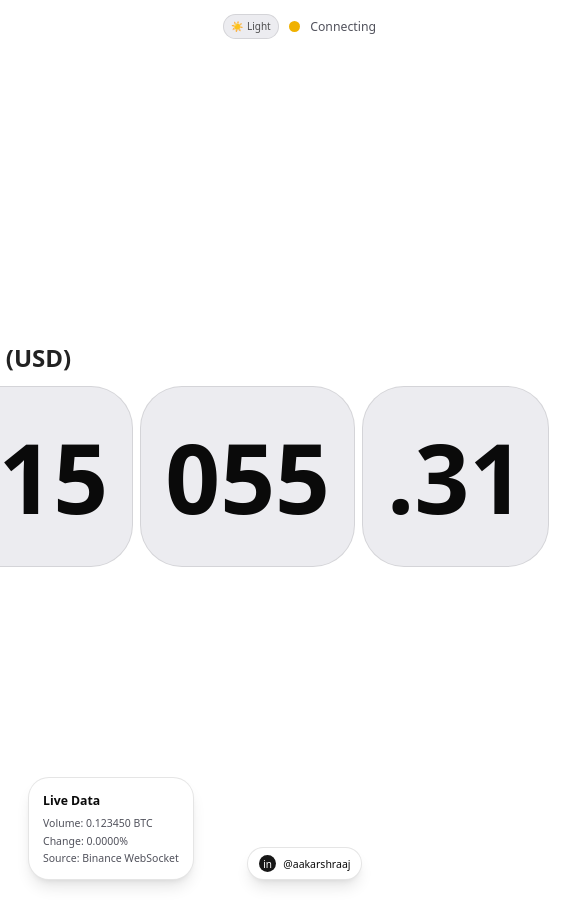
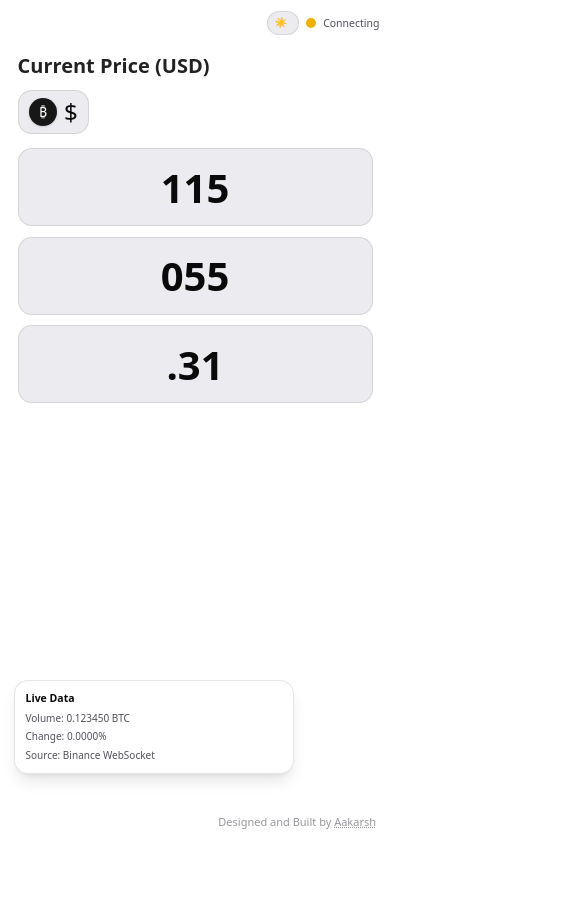
Before and after one commit to aakarshraaj/btcusdt, a React (Vite) app: page / in a window 390 px wide. Shown: the top 908 px of the page, 585 px wide, since content can reach past the window. After the commit the page ends 844 px from the top, so only its background shows below. Built offline with nearby package versions, Linux system fonts and the light colour scheme; no server answers.

Commit message:
responsive updates

```diff
--- a/App.tsx
+++ b/App.tsx
@@ -16,6 +16,11 @@ export default function App() {
   const lastHeadlineRef = useRef<number>(0)
   const [showHeadline, setShowHeadline] = useState(false)
   const [headlineText, setHeadlineText] = useState('')
+  // Footer typing effect
+  const footerPreText = 'Designed and Built by '
+  const footerLinkText = 'Aakarsh'
+  const [footerTypedCount, setFooterTypedCount] = useState(0)
+  const [footerDim, setFooterDim] = useState(false)
   const [theme, setTheme] = useState<'light' | 'dark'>(() => {
     const saved = typeof window !== 'undefined' ? localStorage.getItem('theme') : null
     if (saved === 'light' || saved === 'dark') return saved
@@ -84,6 +89,26 @@ export default function App() {
       if (reconnectTimeoutRef.current) {
         clearTimeout(reconnectTimeoutRef.current)
       }
+    }
+  }, [])
+
+  // Typewriter for footer
+  useEffect(() => {
+    const total = footerPreText.length + footerLinkText.length
+    let interval: number | undefined
+    const step = () => {
+      setFooterTypedCount((prev) => {
+        const next = Math.min(prev + 1, total)
+        if (next === total) {
+          window.clearInterval(interval)
+          window.setTimeout(() => setFooterDim(true), 1400)
+        }
+        return next
+      })
+    }
+    interval = window.setInterval(step, 40)
+    return () => {
+      if (interval) window.clearInterval(interval)
     }
   }, [])
 
@@ -194,9 +219,9 @@ export default function App() {
 
     return (
       <div
-        className={`${bgColor} box-border content-stretch flex gap-2.5 items-center justify-center p-[24px] relative rounded-[3rem] shrink-0 transition-colors duration-500 ease-out border border-border`}
+        className={`${bgColor} box-border content-stretch flex items-center justify-center relative shrink-0 transition-colors duration-500 ease-out border border-border rounded-2xl sm:rounded-3xl lg:rounded-[3rem] p-3 sm:p-5 md:p-6`}
       >
-        <div className="font-['Space Grotesk',_sans-serif] font-bold leading-[0] relative shrink-0 text-foreground text-[96px] text-nowrap">
+        <div className="font-['Space Grotesk',_sans-serif] font-bold leading-[0] relative shrink-0 text-foreground text-[40px] sm:text-[56px] md:text-[72px] lg:text-[96px] text-nowrap">
           <p className="block leading-[normal] whitespace-pre">{value}</p>
         </div>
       </div>
@@ -218,7 +243,7 @@ export default function App() {
         </motion.div>
       )}
       {/* Top bar: Theme + Status */}
-      <div className="absolute top-4 right-4 flex items-center gap-3 z-10">
+      <div className="absolute top-3 right-3 sm:top-4 sm:right-4 flex items-center gap-2 sm:gap-3 z-10">
         {/* Theme switcher */}
         <button
           aria-label="Toggle theme"
@@ -227,71 +252,73 @@ export default function App() {
         >
           <span className="sr-only">Toggle theme</span>
           <span className="text-[10px] mr-1">{theme === 'dark' ? '🌙' : '☀️'}</span>
-          <span className="text-[10px] capitalize opacity-70 group-hover:opacity-100">{theme}</span>
+          <span className="text-[10px] capitalize opacity-70 group-hover:opacity-100 hidden sm:inline">{theme}</span>
         </button>
 
         <div className={`w-3 h-3 rounded-full ${getStatusColor()}`}></div>
-        <span className="text-sm text-muted-foreground capitalize font-['Space Grotesk',_sans-serif]">
+        <span className="text-xs sm:text-sm text-muted-foreground capitalize font-['Space Grotesk',_sans-serif]">
           {connectionStatus}
         </span>
       </div>
 
       <div className="flex flex-col items-center justify-center relative size-full">
-        <div className="box-border content-stretch flex flex-col gap-2.5 items-center justify-center px-[461px] py-[341px] relative size-full">
-          <div className="box-border content-stretch flex flex-col gap-3.5 items-start justify-start p-0 relative shrink-0">
-            <div className="font-bold leading-[0] relative shrink-0 text-foreground/90 text-[24px] w-full">
-              <p className="block leading-[normal]">Current Price (USD)</p>
+        <div className="w-full max-w-[560px] px-5 sm:px-6 md:px-8 py-16 sm:py-24 md:py-28">
+          <div className="flex flex-col gap-4">
+            <div className="font-bold text-foreground/90 text-[20px] sm:text-[22px] md:text-[24px]">
+              <p className="leading-none">Current Price (USD)</p>
             </div>
-            <div className="box-border content-stretch flex gap-2 items-start justify-start p-0 relative shrink-0 w-full">
-              {/* Dollar frame (no external asset) */}
-              <div
-                className="bg-muted box-border content-stretch flex items-center justify-center gap-2 p-[10px] relative rounded-3xl shrink-0 border border-border"
-              >
+            <div className="inline-flex items-center gap-2 bg-muted rounded-2xl border border-border px-3 py-2 w-fit">
               <div className="size-8 rounded-full bg-neutral-900 text-white dark:bg-white dark:text-neutral-900 flex items-center justify-center shadow-sm">
                 <span className="text-[14px] leading-none">₿</span>
               </div>
-                <div className="font-['Space Grotesk',_sans-serif] font-normal leading-[0] relative shrink-0 text-foreground text-[24px] text-nowrap">
-                  <p className="block leading-[normal] whitespace-pre">$</p>
+              <div className="font-['Space Grotesk',_sans-serif] text-foreground text-[24px] leading-none">$</div>
             </div>
-              </div>
-
-              {/* Three animated blocks */}
-              <PriceBlock value={currentParts.first} previousValue={previousParts.first} />
-              <PriceBlock value={currentParts.middle} previousValue={previousParts.middle} />
-              <PriceBlock value={currentParts.decimal} previousValue={previousParts.decimal} />
+            <div className="flex flex-col gap-3 sm:gap-4">
+              <div className="w-full"><PriceBlock value={currentParts.first} previousValue={previousParts.first} /></div>
+              <div className="w-full"><PriceBlock value={currentParts.middle} previousValue={previousParts.middle} /></div>
+              <div className="w-full"><PriceBlock value={currentParts.decimal} previousValue={previousParts.decimal} /></div>
             </div>
           </div>
         </div>
       </div>
 
       {/* Bottom-right: LinkedIn link */}
-      <motion.a
+      {/* Bottom-right: Typewriter footer */}
+      <motion.div
+        className="fixed bottom-4 right-4 sm:bottom-6 sm:right-6 z-20 text-muted-foreground"
+        initial={{ opacity: 0, y: 16 }}
+        animate={{ opacity: footerDim ? 0.6 : 1, y: 0 }}
+        transition={{ duration: 0.6 }}
+      >
+        <div className="text-[11px] sm:text-xs font-['Space Grotesk',_sans-serif] select-none">
+          <span>{footerPreText.slice(0, Math.min(footerTypedCount, footerPreText.length))}</span>
+          <a
+            className="underline decoration-dotted hover:decoration-solid hover:text-foreground transition-colors"
             href="https://www.linkedin.com/in/aakarshraaj"
-        aria-label="LinkedIn profile of aakarshraaj"
             target="_blank"
             rel="noopener noreferrer"
-        className="absolute bottom-8 right-8 bg-card rounded-3xl shadow-lg px-3 py-2 border border-border flex items-center gap-2 text-xs text-foreground hover:bg-accent hover:text-accent-foreground transition-colors"
-        initial={{ opacity: 0, y: 20 }}
-        animate={{ opacity: 1, y: 0 }}
-        transition={{ delay: 1.1 }}
           >
-        <div className="size-5 rounded-full bg-neutral-900 text-white dark:bg-white dark:text-neutral-900 flex items-center justify-center">
-          <span className="text-[10px] leading-none">in</span>
+            {footerTypedCount > footerPreText.length
+              ? footerLinkText.slice(0, footerTypedCount - footerPreText.length)
+              : ''}
+          </a>
+          {footerTypedCount < footerPreText.length + footerLinkText.length && (
+            <span className="ml-0.5 opacity-60">|</span>
+          )}
         </div>
-        <span>@aakarshraaj</span>
-      </motion.a>
+      </motion.div>
 
       {/* Additional Info Panel */}
       <motion.div
-        className="absolute bottom-8 left-8 bg-card rounded-3xl shadow-lg p-4 border border-border"
+        className="fixed left-4 right-4 bottom-20 sm:bottom-8 sm:left-8 sm:right-auto bg-card rounded-2xl sm:rounded-3xl shadow-lg p-3 sm:p-4 border border-border max-w-[280px] sm:max-w-none"
         initial={{ opacity: 0, y: 20 }}
         animate={{ opacity: 1, y: 0 }}
         transition={{ delay: 1 }}
       >
-        <div className="font-bold text-sm mb-2">
+        <div className="font-bold text-xs sm:text-sm mb-1.5 sm:mb-2">
           Live Data
         </div>
-        <div className="text-xs text-muted-foreground space-y-1">
+        <div className="text-[10px] sm:text-xs text-muted-foreground space-y-1">
           <div>Volume: {volume.toFixed(6)} BTC</div>
           <div>Change: {((currentPrice - previousPrice) / previousPrice * 100).toFixed(4)}%</div>
           <div>Source: Binance WebSocket</div>
```
Lines whose indentation alone changed are shown as unchanged.
